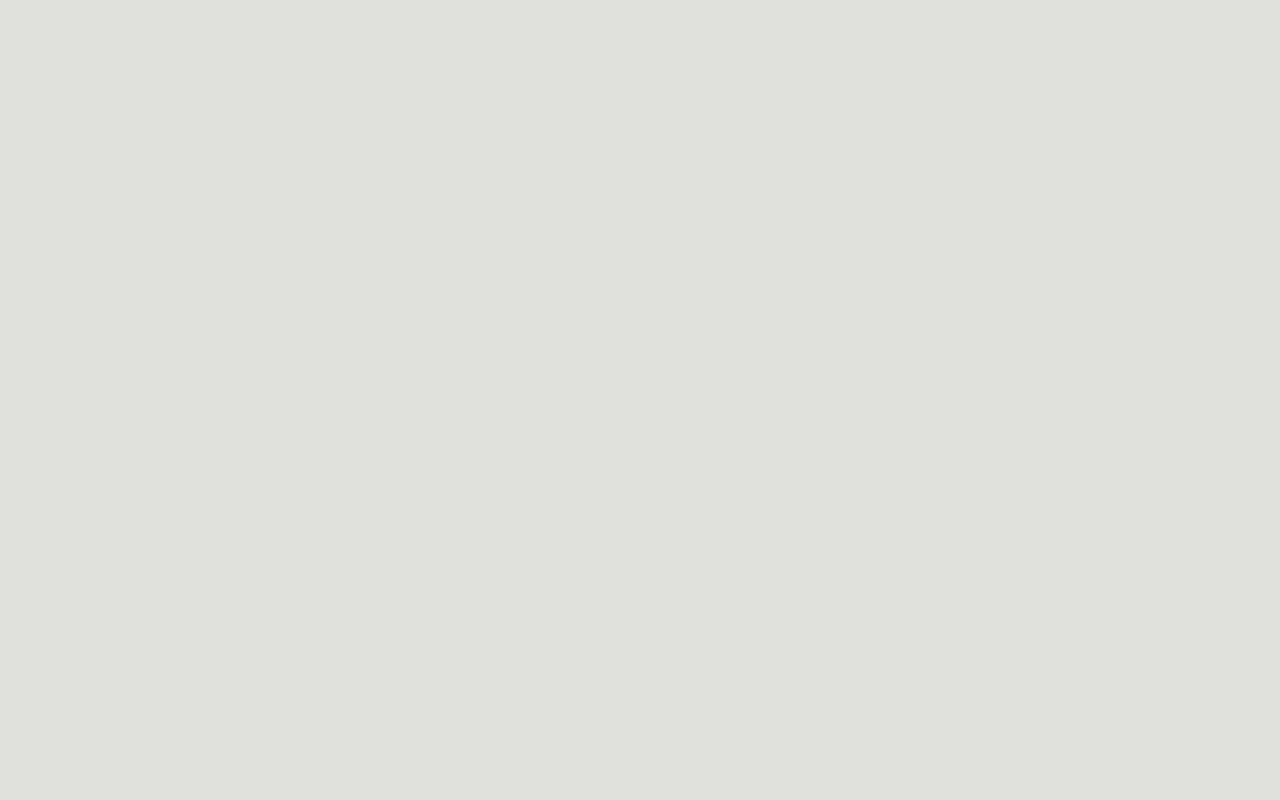
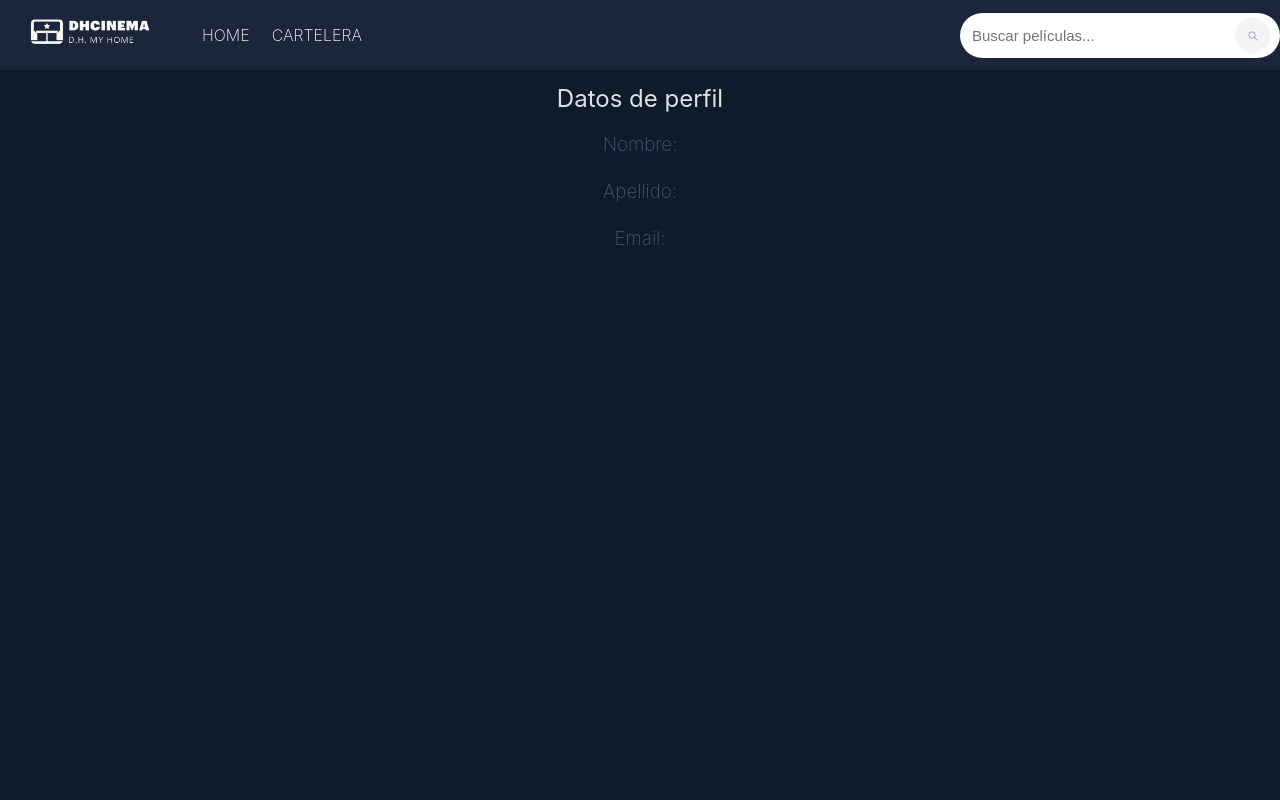
Before and after one commit to GustavoDago/DHCinema, a React (Vite) app in the folder cine-front/: page /perfil in a window 1280 px wide. Before the commit this address had no page. Shown: the top 800 px of the page. Built offline with nearby package versions, Linux system fonts and the light colour scheme.

Commit message:
perfilDropdown

```diff
--- a/cine-front/src/components/DropdownProfile.jsx
+++ b/cine-front/src/components/DropdownProfile.jsx
@@ -28,9 +28,9 @@ const DropdownProfile = () => {
             </div>
             <div className={`drop-down-profile ${open? 'active' : 'inactive'}`}>
                 <ul>
-                    {!sessionStorage.getItem('role') &&
+                    {sessionStorage.getItem('role') &&
                         <Link to='/perfil'>
-                            <li className="drop-down-item-perfil">Perfil</li>
+                            <li className="drop-down-item">Perfil {!sessionStorage.getItem('nombre')}</li>
                         </Link>
                     }
                     {!sessionStorage.getItem('role') &&
--- a/cine-front/src/index.css
+++ b/cine-front/src/index.css
@@ -190,6 +190,7 @@ header {
   align-items: center;
   background-color: #1B263B;
   position: fixed;
+  width: 100%;
   z-index: 100;
   height: 70px;
 }
@@ -354,6 +355,24 @@ header {
   background-color: rgba(148, 114, 114, 0.082);
   cursor: pointer;
 }
+
+/* Perfil dropdown*/
+
+
+
+.datosDropDown h3{
+  color: #415A77;
+  font-weight: 200;
+}
+
+.h1dropdown h1{
+  font-weight: 400;
+  font-size: 24px;
+  margin-bottom: 10px;
+}
+
+
+
 
 /* footer */
 
--- a/cine-front/src/main.jsx
+++ b/cine-front/src/main.jsx
@@ -16,6 +16,7 @@ import ListadoCategorias from './components/ListadoCategorias.jsx'
 import NuevaCategoria from './components/Nueva-categoria.jsx'
 import AsignarCategoria from './components/AsignarCategoria.jsx'
 import ConfirmAccount from './routes/ConfirmAccount.jsx'
+import PerfilDropdown from './routes/PerfilDropDown.jsx'
 
 ReactDOM.createRoot(document.getElementById('root')).render(
   <BrowserRouter>
@@ -33,6 +34,7 @@ ReactDOM.createRoot(document.getElementById('root')).render(
           <Route path='/admin/nueva-categoria' element={<NuevaCategoria />} />
           <Route path='/admin/asignar-categoria' element={<AsignarCategoria />} />
         </Route>
+        <Route path='perfil' element={<PerfilDropdown />} />
         <Route path='inicio-sesion' element={<SignIn />} />
         <Route path='registrarse' element={<Register />} />
         <Route path='cerrar-sesion' element={<SignOut />} />
--- /dev/null
+++ b/cine-front/src/routes/PerfilDropDown.jsx
@@ -0,0 +1,23 @@
+
+
+const PerfilDropdown = () => {
+    return (
+        <div className="h1dropdown">
+            <h1>Datos de perfil</h1>
+            <div className="datosDropDown">
+                <div className="nombreDropDown">
+                <h3>Nombre: </h3> {sessionStorage.getItem('nombre')}
+                </div>
+                <div>
+                <h3>Apellido: </h3> {sessionStorage.getItem('apellido')}
+                </div>
+                <div>
+                <h3>Email: </h3> {sessionStorage.getItem('email')}
+                </div>
+            </div>
+        </div>
+    )
+}
+
+
+export default PerfilDropdown
```
